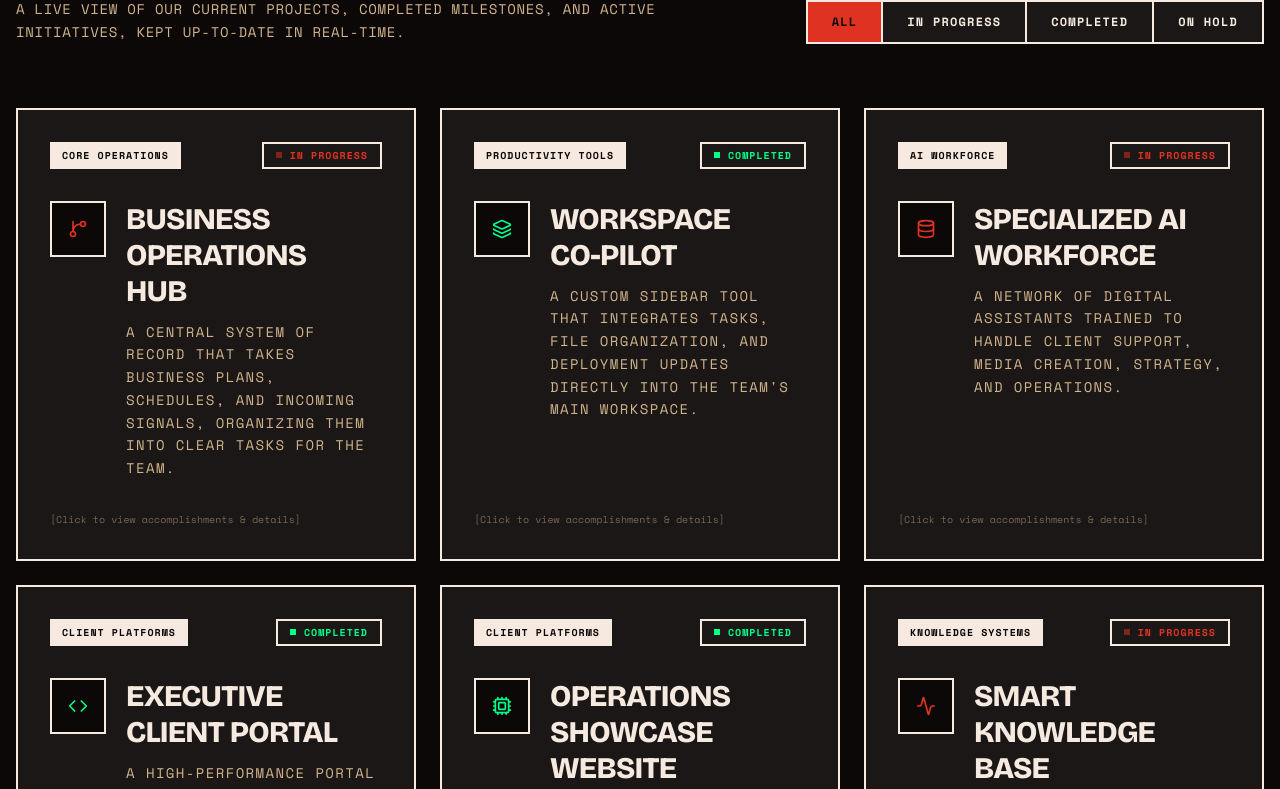
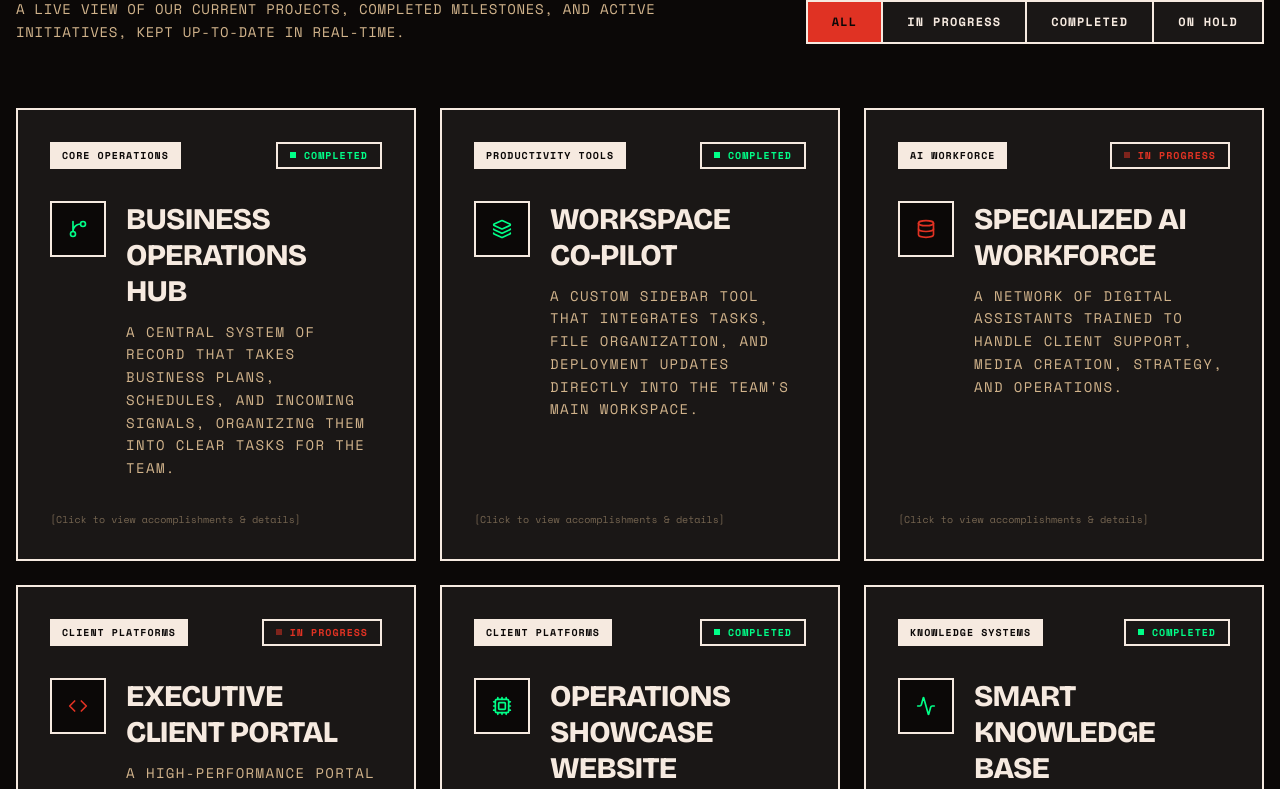
Before and after one commit to txmyer-dev/friday-showcase, a React (Vite) app: page / in a window 1280 px wide. Shown: the part 1047-1836 px from the top of the page. Built offline with nearby package versions, Linux system fonts and the light colour scheme.

Commit message:
feat: remove station active box and update project statuses

```diff
--- a/src/App.tsx
+++ b/src/App.tsx
@@ -23,11 +23,7 @@ export default function App() {
       const ctx = gsap.context(() => {
         const tl = gsap.timeline({ defaults: { ease: "power4.out" } });
 
-        tl.fromTo(".hero-badge",
-          { y: -20, opacity: 0 },
-          { y: 0, opacity: 1, duration: 0.8 }
-        )
-        .fromTo(".hero-title-main",
+        tl.fromTo(".hero-title-main",
           { y: 60, opacity: 0 },
           { y: 0, opacity: 1, duration: 1.2 },
           "-=0.6"
@@ -105,12 +101,6 @@ export default function App() {
       <section ref={heroRef} className="relative min-h-screen flex flex-col items-center justify-center overflow-hidden px-4 pt-24 border-b-2 border-foreground">
 
         <div className="text-center z-10 max-w-4xl mx-auto flex flex-col items-center w-full">
-          {/* Badge */}
-          <div className="hero-badge opacity-0 mb-8 border-2 border-foreground px-6 py-2 font-mono text-[10px] uppercase tracking-widest text-accent flex items-center gap-3 bg-charcoal">
-            <span className="w-2 h-2 bg-accent animate-pulse" />
-            STATION ACTIVE: PORT 05-21
-          </div>
-
           {/* Cinematic Title */}
           <h1 className="hero-title-main opacity-0 text-5xl sm:text-7xl md:text-9xl font-black tracking-tighter mb-8 leading-none uppercase">
             Meet <span className="text-accent relative inline-block">
--- a/src/components/ActiveProjects.tsx
+++ b/src/components/ActiveProjects.tsx
@@ -41,7 +41,7 @@ const PROJECTS: Project[] = [
     name: 'Business Operations Hub',
     category: 'Core Operations',
     description: 'A central system of record that takes business plans, schedules, and incoming signals, organizing them into clear tasks for the team.',
-    status: 'active',
+    status: 'completed',
     statusText: 'Fully Operational',
     icon: <GitBranch className="w-5 h-5" />,
     accomplishments: [
@@ -72,7 +72,7 @@ const PROJECTS: Project[] = [
     category: 'AI Workforce',
     description: 'A network of digital assistants trained to handle client support, media creation, strategy, and operations.',
     status: 'active',
-    statusText: 'Active & Onboarding',
+    statusText: 'In Progress',
     icon: <Database className="w-5 h-5" />,
     accomplishments: [
       'Reorganized the workforce into 8 specialized teams (Support, Legal, Marketing, etc.).',
@@ -85,8 +85,8 @@ const PROJECTS: Project[] = [
     name: 'Executive Client Portal',
     category: 'Client Platforms',
     description: 'A high-performance portal created to present professional milestones, resumes, and automated portfolios.',
-    status: 'completed',
-    statusText: 'Published Live',
+    status: 'active',
+    statusText: 'In Progress',
     icon: <Code className="w-5 h-5" />,
     accomplishments: [
       'Designed and built a modern, smooth web design with quick page loads.',
@@ -119,8 +119,8 @@ const PROJECTS: Project[] = [
     name: 'Smart Knowledge Base',
     category: 'Knowledge Systems',
     description: 'A long-term memory engine that indexes research, articles, and past decisions for instant recall by the team.',
-    status: 'active',
-    statusText: 'Memory Feed Active',
+    status: 'completed',
+    statusText: 'Completed',
     icon: <Activity className="w-5 h-5" />,
     accomplishments: [
       'Separated knowledge searches from meeting automation to improve search speeds.',
@@ -134,7 +134,7 @@ const PROJECTS: Project[] = [
     category: 'Core Operations',
     description: 'A structured system that automatically configures client databases and records when they register.',
     status: 'active',
-    statusText: 'Testing Logic',
+    statusText: 'In Progress',
     icon: <Workflow className="w-5 h-5" />,
     accomplishments: [
       'Completed a full design map showing how a client moves from sign-up to launch.',
@@ -160,8 +160,8 @@ const PROJECTS: Project[] = [
     name: 'Communication Automations',
     category: 'Automations',
     description: 'Workflows that automatically send scheduled reports, summaries, and notifications to Slack and Google Docs.',
-    status: 'blocked',
-    statusText: 'Awaiting Authorization',
+    status: 'completed',
+    statusText: 'Completed',
     icon: <Terminal className="w-5 h-5" />,
     accomplishments: [
       'Repaired automated briefing schedulers.',
@@ -174,8 +174,8 @@ const PROJECTS: Project[] = [
     name: 'Fitness & Sleep Tracker',
     category: 'Automations',
     description: 'An automated flow to sync steps, sleep data, and wellness indicators into the team logging systems.',
-    status: 'blocked',
-    statusText: 'Pending App Permission',
+    status: 'completed',
+    statusText: 'Completed',
     icon: <AlertCircle className="w-5 h-5" />,
     accomplishments: [
       'Configured secure callback links.',
@@ -188,7 +188,7 @@ const PROJECTS: Project[] = [
     name: 'pocketScribe (Voice Pipeline)',
     category: 'Voice Automation',
     description: 'An automated audio-to-text pipeline that processes voice recordings, runs diarization, and syncs meeting transcripts directly to Notion and Slack.',
-    status: 'active',
+    status: 'completed',
     statusText: 'Production Deployed',
     icon: <Mic className="w-5 h-5" />,
     accomplishments: [
@@ -221,8 +221,8 @@ const PROJECTS: Project[] = [
     name: 'SO-WHAT Engine',
     category: 'Knowledge Systems',
     description: 'A strategic alignment system that links agent goals with high-leverage tasks using the Skill("StrategicAlignment") core logic.',
-    status: 'active',
-    statusText: 'Core Development (Phase 1)',
+    status: 'completed',
+    statusText: 'Completed',
     icon: <Workflow className="w-5 h-5" />,
     accomplishments: [
       'Captured SO-WHAT core engine requirements in 03-SYSTEM/SO-WHAT-Requirements.md.',
@@ -250,7 +250,7 @@ const PROJECTS: Project[] = [
     category: 'Core Operations',
     description: 'A structured 7-stage ICM pipeline with stage contracts, plans, transition autonomy protocols, and orchestration scripts.',
     status: 'active',
-    statusText: 'Orchestration Active',
+    statusText: 'In Progress',
     icon: <Layers className="w-5 h-5" />,
     accomplishments: [
       'Installed the ICM-Architect skill and verified structured parser workflows on dev briefs.',
@@ -280,8 +280,8 @@ const PROJECTS: Project[] = [
     name: 'Slack Bot & FreeLLMAPI',
     category: 'Automations',
     description: 'An integration layer that connects Slack Bolt communication pipelines with a unified FreeLLMAPI provider pool.',
-    status: 'active',
-    statusText: 'Integration Active',
+    status: 'completed',
+    statusText: 'Completed',
     icon: <Terminal className="w-5 h-5" />,
     accomplishments: [
       'Deployed FreeLLMAPI with 5 LLM provider keys as a persisted systemd service running on port 3001.',
```
